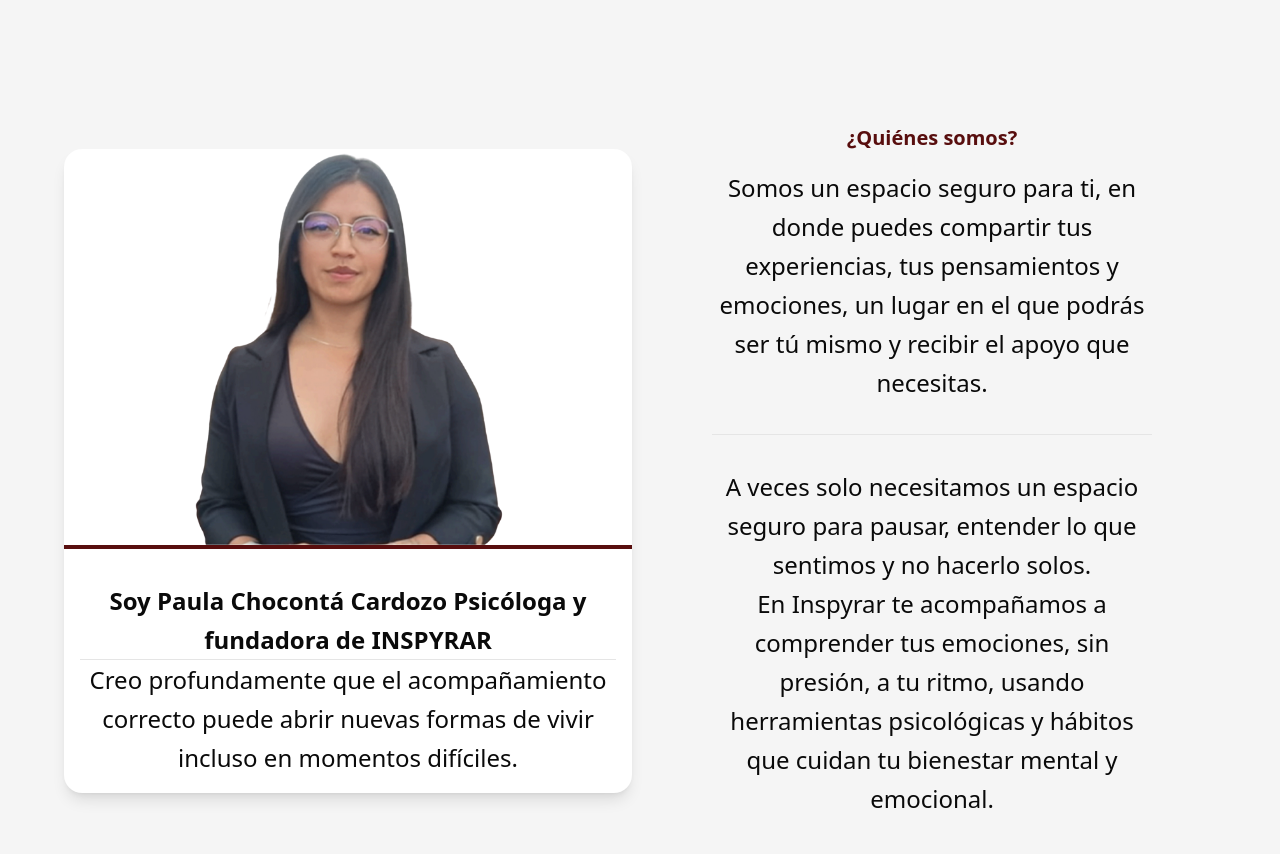
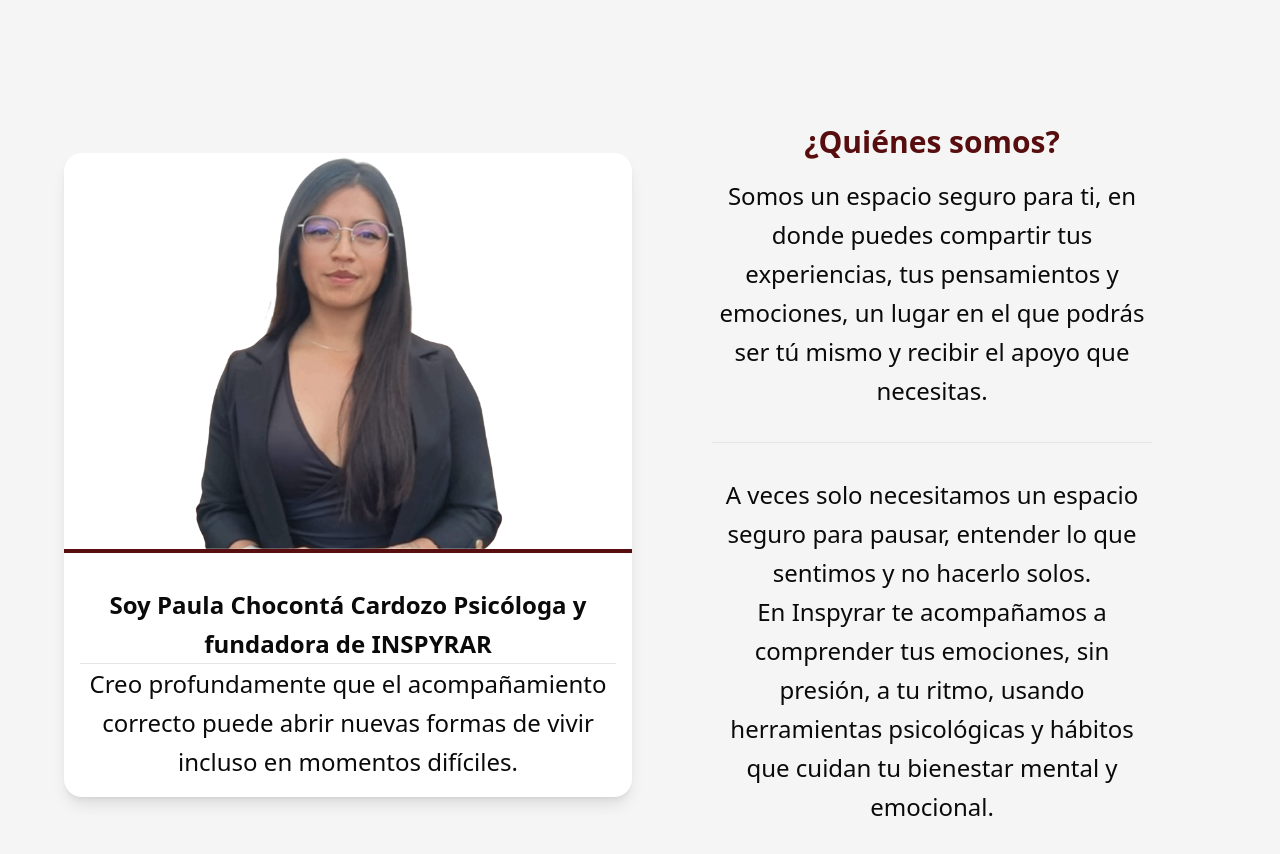
Before and after one commit to JohnRSantamaria/inspyrar, a React (Vite) app: page / in a window 1280 px wide. Shown: the part 960-1814 px from the top of the page. Built offline with nearby package versions, Linux system fonts and the light colour scheme.

Commit message:
feat: implement Header and Footer components, refactor layout structure, and enhance About section styling

```diff
--- a/src/components/about.tsx
+++ b/src/components/about.tsx
@@ -27,7 +27,7 @@ export default function About() {
 				<div className="h-full flex flex-col items-center justify-center gap-8 lg:p-16 ">
 					{" "}
 					<div className="flex flex-col gap-4 text-center">
-						<h3 className="text-xl text-secondary font-bold">¿Quiénes somos?</h3>
+						<h3 className="text-xl md:text-3xl text-secondary font-bold">¿Quiénes somos?</h3>
 						<p>
 							Somos un espacio seguro para ti, en donde puedes compartir tus experiencias, tus
 							pensamientos y emociones, un lugar en el que podrás ser tú mismo y recibir el apoyo que
```
